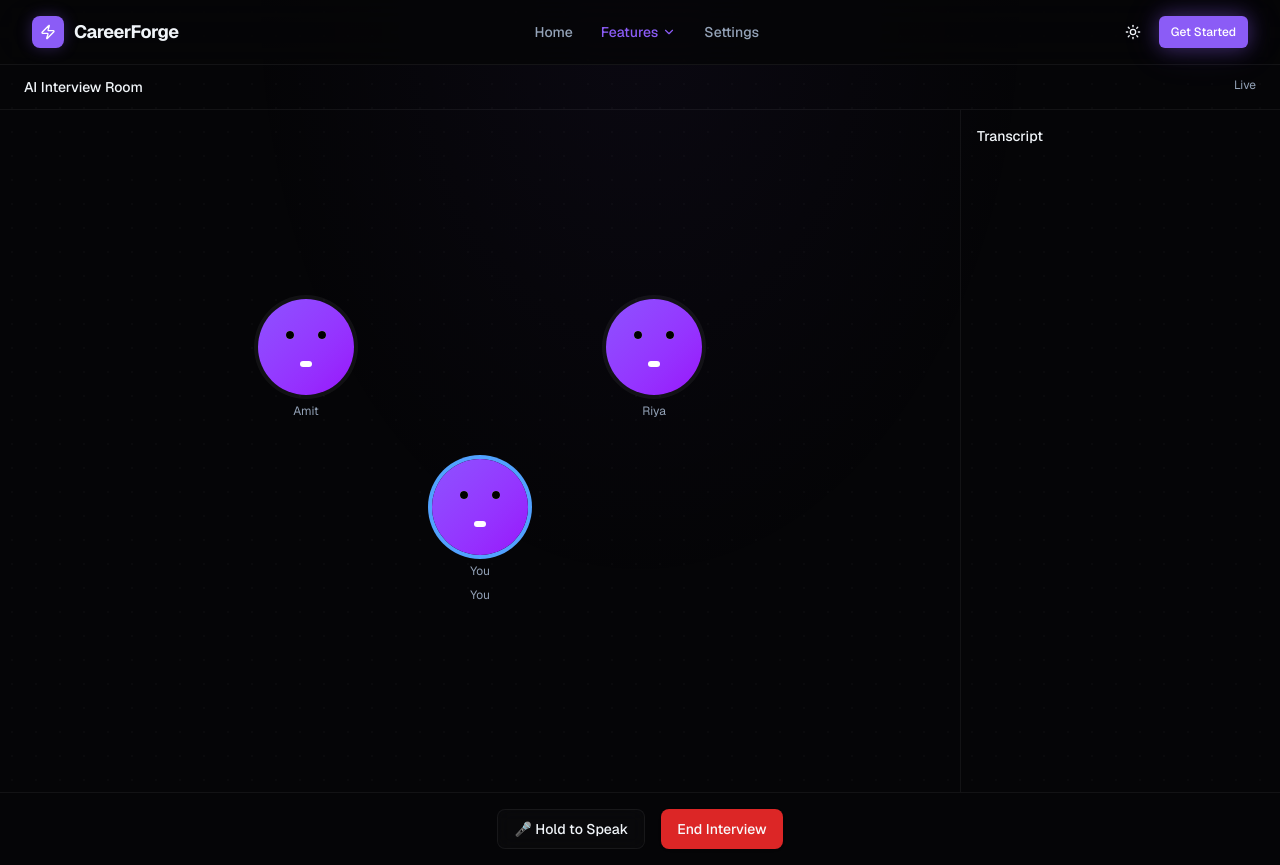
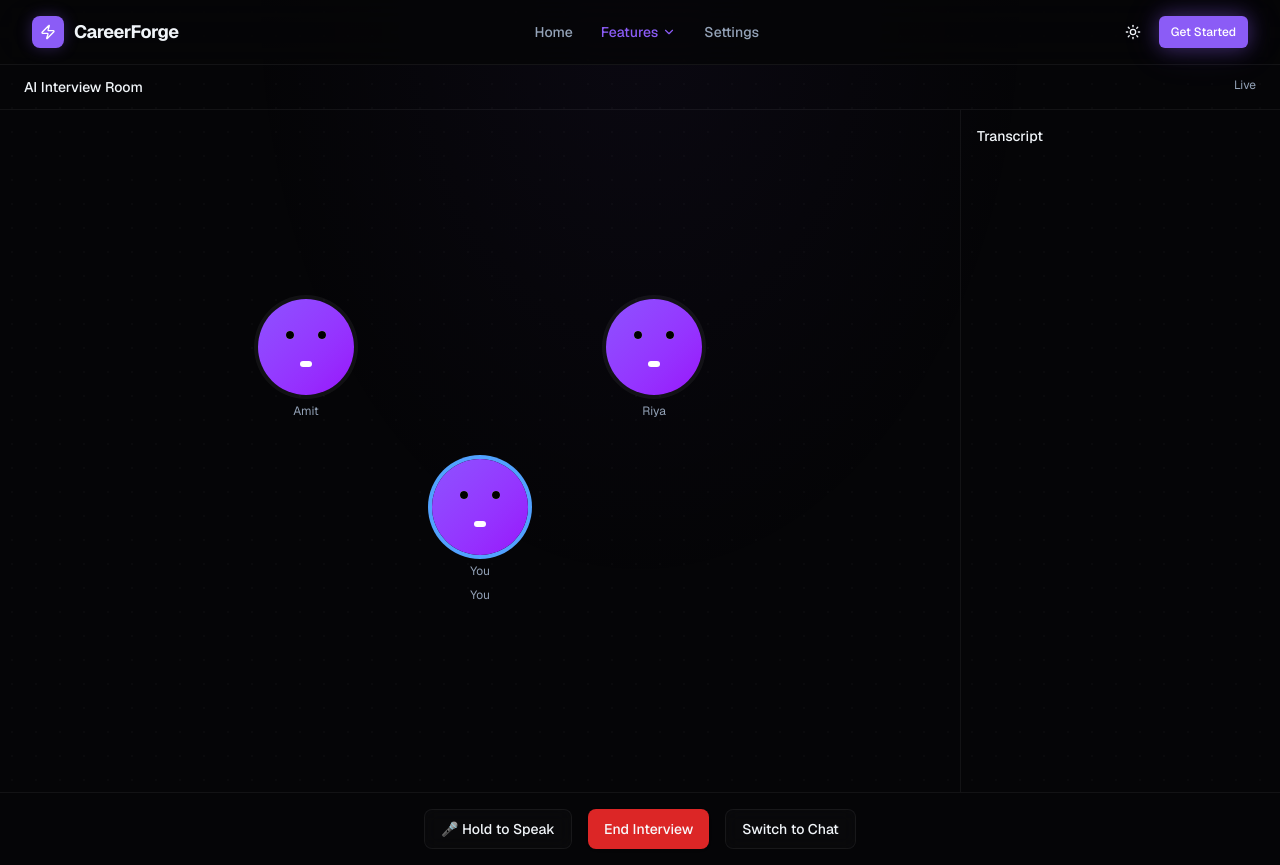
Before and after one commit to ayan70715/career_forge-ai, a Next.js app: page /interview-prep/room in a window 1280 px wide. Built offline with nearby package versions, Linux system fonts and the light colour scheme.

Commit message:
Add router for navigation to chat page

```diff
--- a/src/app/interview-prep/room/page.tsx
+++ b/src/app/interview-prep/room/page.tsx
@@ -7,6 +7,7 @@ import { useState } from "react";
 import { useSpeechToText } from "@/hooks/useSpeechToText";
 import { useTextToSpeech } from "@/hooks/useTextToSpeech";
 import { getDefaultPersonas } from "@/lib/interview/personaGenerator";
+import { useRouter } from "next/navigation";
 
 type Message = {
   role: "user" | "assistant";
@@ -16,6 +17,7 @@ type Message = {
 type AvatarState = "idle" | "listening" | "thinking" | "speaking";
 
 export default function InterviewRoomPage() {
+  const router = useRouter();
   const personas = getDefaultPersonas();
 
   const { state: sttState, transcript: liveText, start, stop } =
@@ -214,6 +216,12 @@ export default function InterviewRoomPage() {
         <Button variant="destructive">
           End Interview
         </Button>
+        <Button
+          variant="outline"
+          onClick={() => router.push("/interview-prep/chat")}
+        >
+          Switch to Chat
+        </Button>
       </div>
     </div>
   );
```
